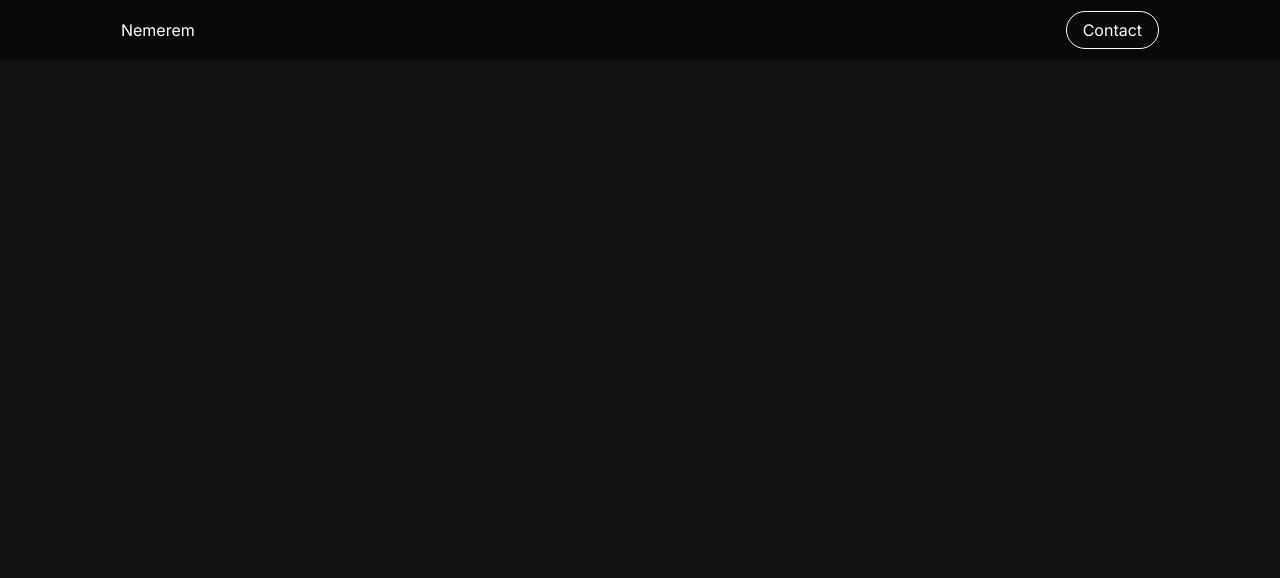
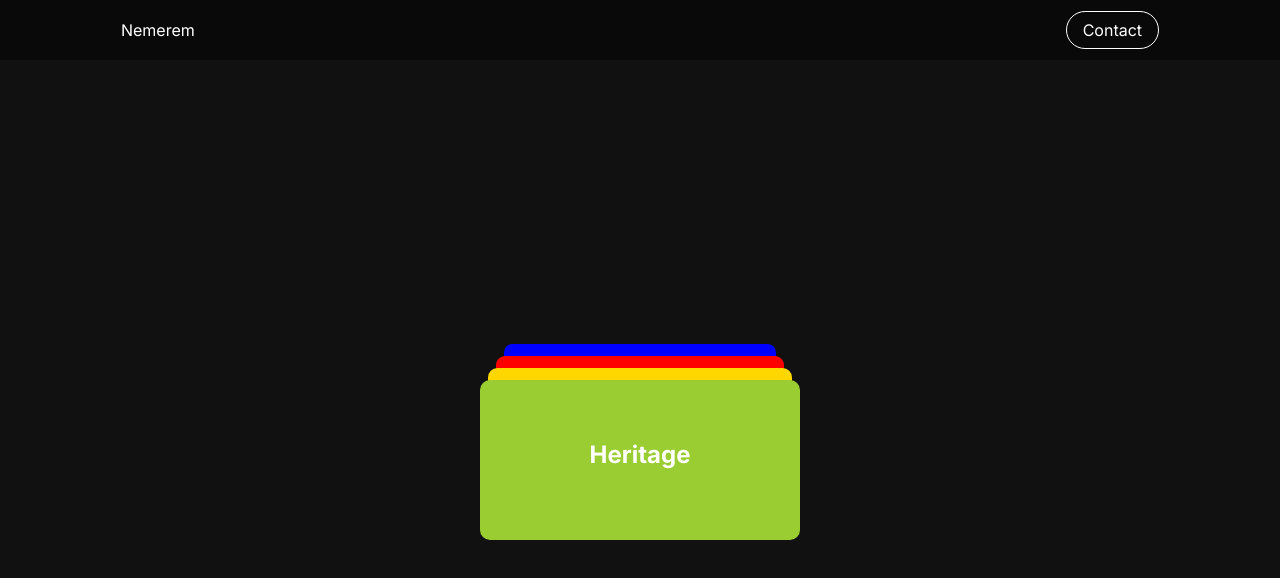
Before and after one commit to nemerem-x/my-portfolio, a React (Vite) app: page /swipecard in a window 1280 px wide. Before the commit this address had no page. Shown: the top 578 px of the page. Built offline with nearby package versions, Linux system fonts and the light colour scheme.

Commit message:
page add for card swipe

```diff
--- /dev/null
+++ b/cards.js
@@ -0,0 +1,8 @@
+const cards = [
+    {name: "Heritage", color:"yellowgreen"},
+    {name: "Polaris", color:"gold"},
+    {name: "United Bank for Africa", color:"red"},
+    {name: "Stanbic IBTC", color:"blue"}
+]
+
+export default cards
--- /dev/null
+++ b/components/CardSwipe.jsx
@@ -0,0 +1,64 @@
+import { useState } from 'react'
+import '../src/cardswipe.css'
+
+function CardSwipe({name, handleClick, index}) {
+
+    const [isHeld, setIsHeld] = useState(false)
+    const [mouseY, setMouseY] = useState()
+    const [mouseX, setMouseX] = useState()
+    const [swipeAnimate, setSwipeAnimate] = useState(false)
+
+
+    const hold = (e) => {
+        if(e.currentTarget.innerText == name.name){
+            setIsHeld(true)
+        }
+    }
+
+    const up = (e) => {
+        setIsHeld(false)
+
+        if(mouseX <= 215 || mouseX >= 550 || mouseY <= 130 || mouseY >= 350){
+            handleClick(e)
+            setSwipeAnimate(true)
+        }
+
+        setMouseY(false)
+        setMouseX(false)
+
+        setTimeout(()=>{
+            setSwipeAnimate(false)
+          },1000)
+    }
+
+    const move = e => {
+        if(isHeld && e.currentTarget.innerText == name.name){
+            setMouseY(e.pageY)
+            setMouseX(e.pageX)
+        }
+    }
+
+    const style = {
+        backgroundColor: `${name.color}`,
+        left: mouseX ? `${mouseX}px` : '50%',
+        top: mouseY ? `${mouseY}px`: '50%',
+        cursor:'grab',
+        zIndex: swipeAnimate ? '1' : null,
+        transform: swipeAnimate ? `translate(-50%, -90%) scale(0.8)` : null
+    }
+
+    return (
+        <div
+            onMouseMove={move}
+            onMouseDown={hold}
+            onMouseUp={up}
+            className={"card" + ' ' + `card${index}` + ' ' + `${swipeAnimate ? "swiped" : ''}` }
+            style={style}
+        >
+            <h2>{name.name}</h2>
+        </div>
+    )
+
+}
+
+export default CardSwipe
--- /dev/null
+++ b/pages/CardPage.jsx
@@ -0,0 +1,46 @@
+import { useState } from 'react'
+import '../src/cardswipe.css'
+import cards from '../cards'
+import CardSwipe from '../components/CardSwipe'
+
+function CardPage() {
+
+  const [allCards, setAllCards] = useState(cards)
+  const [swiped, setSwiped] = useState([])
+
+  const click = (e) => {
+    const fewCards = allCards.filter(ele => ele.name != e.target.innerText)
+    const swipedCard = allCards.filter(ele => ele.name == e.target.innerText)
+
+    setSwiped(swipedCard)
+    setTimeout(()=>{
+      setAllCards([...fewCards])
+    },1000)
+
+    setTimeout(()=>{
+      setAllCards(prevState => [...prevState, ...swipedCard])
+    },1200)
+  }
+
+  const myCards = allCards.map((card, index) => {
+    return (
+      <CardSwipe
+        key={card.name}
+        name={card}
+        swiped={swiped}
+        handleClick={click}
+        index={index}
+      />
+      )
+  })
+
+  return (
+    <div className="app">
+      <div className="allcards">
+       {myCards}
+      </div>
+    </div>
+  )
+}
+
+export default CardPage
--- a/src/App.jsx
+++ b/src/App.jsx
@@ -1,5 +1,6 @@
 import Home from '../pages/Home'
 import Contact from '../pages/Contact'
+import CardPage from '../pages/CardPage'
 import Navbar from '../components/Navbar'
 import {Routes, Route} from 'react-router-dom'
 
@@ -15,9 +16,7 @@ function App() {
 
         <Route path='/contact' element={<Contact/>} />
 
-        {/* <Route path="/contact">
-          <Contact/>
-        </Route> */}
+        <Route path='/swipecard' element={<CardPage/>} />
 
       </Routes>
     </>
--- /dev/null
+++ b/src/cardswipe.css
@@ -0,0 +1,79 @@
+#root {
+    max-width: 1280px;
+    margin: 0;
+    text-align: center;
+  }
+
+  body {
+    margin: 0;
+  }
+
+  .app {
+    position: relative;
+    min-height: 100vh;
+    width: 100vw;
+    display: flex;
+    justify-content: center;
+    align-items: center;
+  }
+
+  /* .allcards {
+    position: relative;
+    height: 160px;
+    width: 320px;
+    background-color: blue;
+  } */
+
+  .card {
+    height: 160px;
+    width: 320px;
+    border-radius: 10px;
+    position: absolute;
+    top: 50%;
+    left: 50%;
+    transition: all .5s;
+  }
+
+  h2 {
+    margin-top: 60px;
+  }
+
+  .card0 {
+    z-index: 5;
+    transform: translate(-50%, -50%) scale(1);
+  }
+
+  .card1 {
+    z-index: 4;
+    transform: translate(-50%, -60%) scale(0.95);
+  }
+
+  .card2 {
+    z-index: 3;
+    transform: translate(-50%, -70%) scale(0.9);
+  }
+
+  .card3 {
+    z-index: 2;
+    transform: translate(-50%, -80%) scale(0.85);
+  }
+
+  .swiped {
+    animation: move 1.3s ease;
+    transition: all 1s;
+  }
+
+  @keyframes move {
+    0% {
+      transform: translate(-50%, -50%);
+    }
+    25% {
+      transform: translate(-50%, -200%) rotateZ(15deg) scale(0.85);
+    }
+    75% {
+      transform: translate(-50%, -80%) rotateZ(0deg) scale(0.85);
+    }
+    100% {
+      transform: translate(-50%, -50%);
+    }
+  }
```
